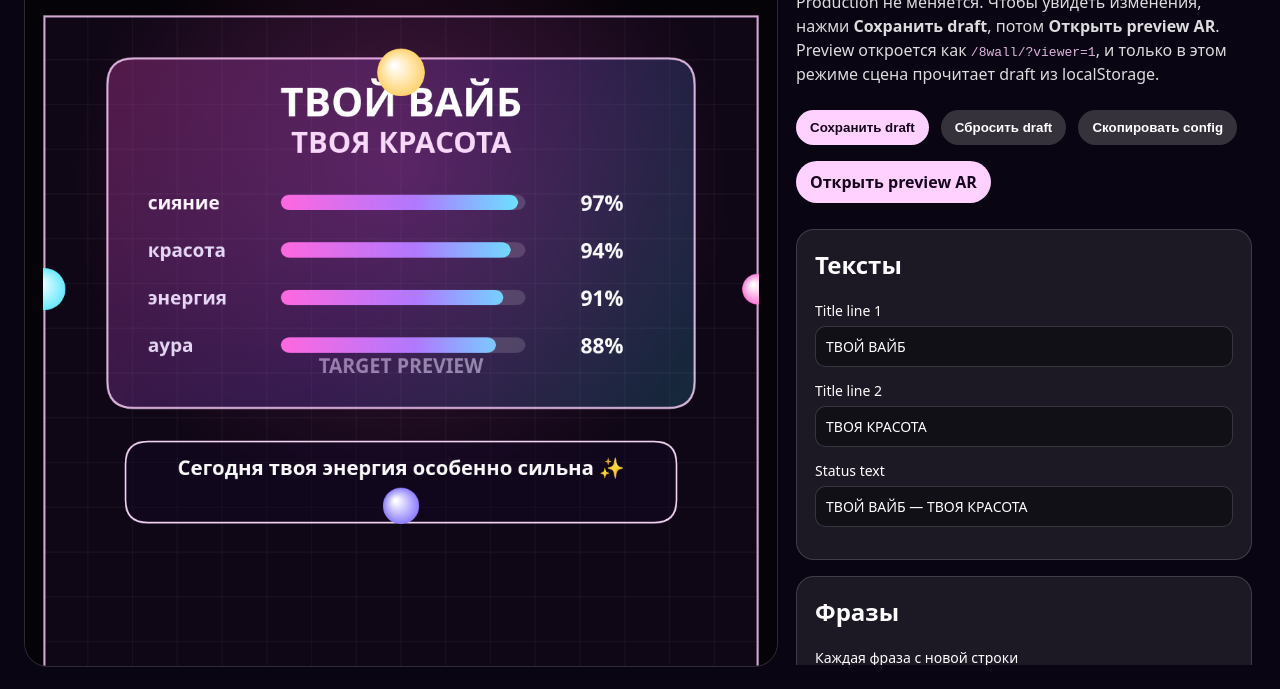
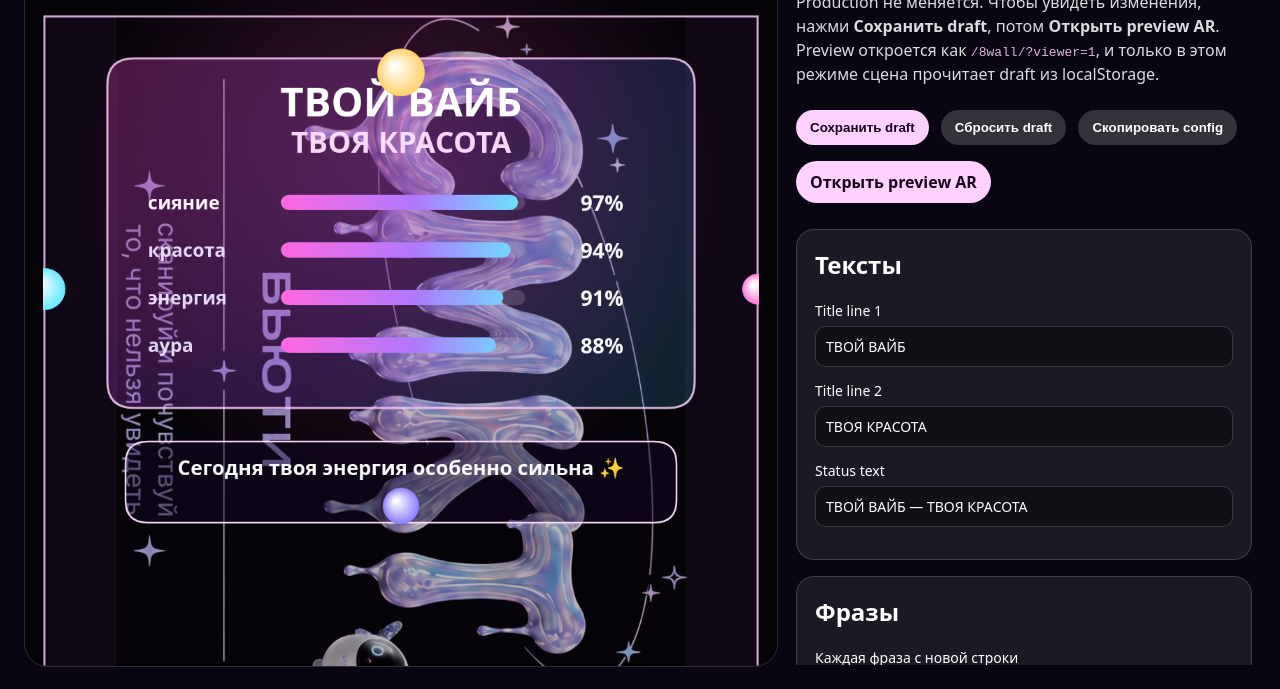
Before and after one commit to Yogerasim/webar-mindar-three, a website: page public/8wall/viewer/index.html in a window 1280 px wide. Shown: the part 111-800 px from the top of the page. Drawn offline with Linux system fonts and the light colour scheme.

Commit message:
Fix viewer layout mechanics and target preview

```diff
--- a/public/8wall/config/scene-config.js
+++ b/public/8wall/config/scene-config.js
@@ -3,6 +3,7 @@ export const DEFAULT_SCENE_CONFIG = {
     name: 'waves',
     json: './image-targets/waves.json',
     spheresGlb: './assets/models/spheres.glb',
+    previewImage: '/8wall/image-targets/waves_original.jpg',
   },
 
   timing: {
@@ -34,6 +35,7 @@ export const DEFAULT_SCENE_CONFIG = {
   },
 
   panel2d: {
+    offsetY: 0,
     main: {
       x: 92,
       y: 62,
--- a/public/8wall/viewer/index.html
+++ b/public/8wall/viewer/index.html
@@ -275,6 +275,7 @@
 
     <section class="card">
       <h2>Main panel</h2>
+      <label>Whole scene Y offset <span class="value" id="panelOffsetYValue"></span><input id="panelOffsetY" type="range" min="-800" max="1200" step="1"></label>
       <label>X <span class="value" id="mainXValue"></span><input id="mainX" type="range" min="0" max="300" step="1"></label>
       <label>Y <span class="value" id="mainYValue"></span><input id="mainY" type="range" min="0" max="300" step="1"></label>
       <label>Width <span class="value" id="mainWValue"></span><input id="mainW" type="range" min="400" max="1024" step="1"></label>
@@ -387,15 +388,22 @@
     const targetImage = new Image()
     let targetImageLoaded = false
 
-    const targetCandidates = [
-      '../image-targets/waves.png',
-      '../image-targets/waves.jpg',
-      '../image-targets/waves.jpeg',
-      '../image-targets/waves.webp',
-      '../image-targets/waves.svg',
-    ]
+    function getTargetCandidates() {
+      const configured = config?.target?.previewImage
+
+      return [
+        configured,
+        '../image-targets/waves.png',
+        '../image-targets/waves.jpg',
+        '../image-targets/waves.jpeg',
+        '../image-targets/waves.webp',
+        '../image-targets/waves.svg',
+      ].filter(Boolean)
+    }
 
     function loadTargetImage(index = 0) {
+      const targetCandidates = getTargetCandidates()
+
       if (!targetCandidates[index]) {
         drawScenePreview()
         return
@@ -494,6 +502,28 @@
       ctx.restore()
     }
 
+
+    function clonePanel2dConfig(panel2d) {
+      return structuredClone(panel2d)
+    }
+
+    function getPanel2dRuntimeConfig(panel2d) {
+      const ui = clonePanel2dConfig(panel2d)
+      const offsetY = Number(ui.offsetY || 0)
+
+      if (!offsetY) return ui
+
+      ui.main.y += offsetY
+      ui.title.y1 += offsetY
+      ui.title.y2 += offsetY
+      ui.metrics.startY += offsetY
+      ui.phrase.y += offsetY
+      ui.phrase.textY += offsetY
+      ui.planets.cy += offsetY
+
+      return ui
+    }
+
     function drawScenePreview() {
       if (!scenePreviewCtx) return
 
@@ -501,7 +531,7 @@
 
       const ctx = scenePreviewCtx
       const cfg = config
-      const UI = cfg.panel2d
+      const UI = getPanel2dRuntimeConfig(cfg.panel2d)
       const cx = 512
 
       ctx.clearRect(0, 0, 1024, 1024)
@@ -648,6 +678,7 @@
       setValue('metricMin', config.aura.metrics[0].min)
       setValue('metricMax', config.aura.metrics[0].max)
 
+      setValue('panelOffsetY', config.panel2d.offsetY || 0)
       setValue('mainX', config.panel2d.main.x)
       setValue('mainY', config.panel2d.main.y)
       setValue('mainW', config.panel2d.main.w)
@@ -714,6 +745,7 @@
       const max = getNumber('metricMax')
       config.aura.metrics = config.aura.metrics.map((metric) => ({ ...metric, min, max }))
 
+      config.panel2d.offsetY = getNumber('panelOffsetY')
       config.panel2d.main.x = getNumber('mainX')
       config.panel2d.main.y = getNumber('mainY')
       config.panel2d.main.w = getNumber('mainW')
@@ -766,7 +798,7 @@
       const ids = [
         'auraLoadDurationMs', 'fireworkDurationMs', 'planetsStartDelayMs',
         'metricMin', 'metricMax',
-        'mainX', 'mainY', 'mainW', 'mainH', 'mainR', 'mainStrokeWidth',
+        'panelOffsetY', 'mainX', 'mainY', 'mainW', 'mainH', 'mainR', 'mainStrokeWidth',
         'titleY1', 'titleY2', 'titleSize1', 'titleSize2',
         'metricsStartY', 'metricsGap', 'metricsLabelX', 'metricsBarX', 'metricsBarW', 'metricsValueX', 'metricsLabelSize', 'metricsValueSize',
         'phraseX', 'phraseY', 'phraseW', 'phraseH', 'phraseTextY', 'phraseFontSize', 'phraseLineHeight',
```
Also changed, not shown: public/8wall/smkt-scene010.js (+24 -2 lines).
